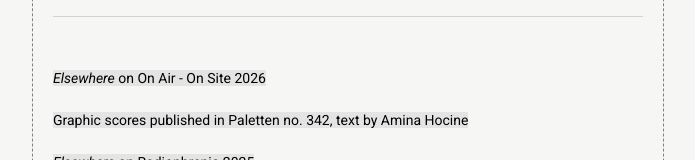
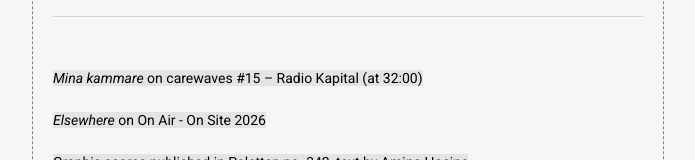
Before and after one commit to wilmahulten/wilmahulten.github.io, a React (Create React App) app: page /#/music in a window 1280 px wide. Shown: the part 856-1016 px from the top of the page, without its empty margins (292-987 px from the left). Built offline with nearby package versions, Linux system fonts and the light colour scheme.

Commit message:
Add carewaves mix

```diff
--- a/src/components/Music.tsx
+++ b/src/components/Music.tsx
@@ -60,6 +60,13 @@ const Music = () => {
 
       <div className="projects">
 
+        <a href="https://radiokapital.pl/shows/carewaves/15-collision-points-2026/" target="_blank">
+          <i>Mina kammare</i> on carewaves #15 – Radio Kapital (at 32:00)
+        </a>
+
+        <br />
+
+
         <a href="https://onaironsite.com/artists/wilma-hulten" target="_blank">
           <i>Elsewhere</i> on On Air - On Site 2026
         </a>
```
